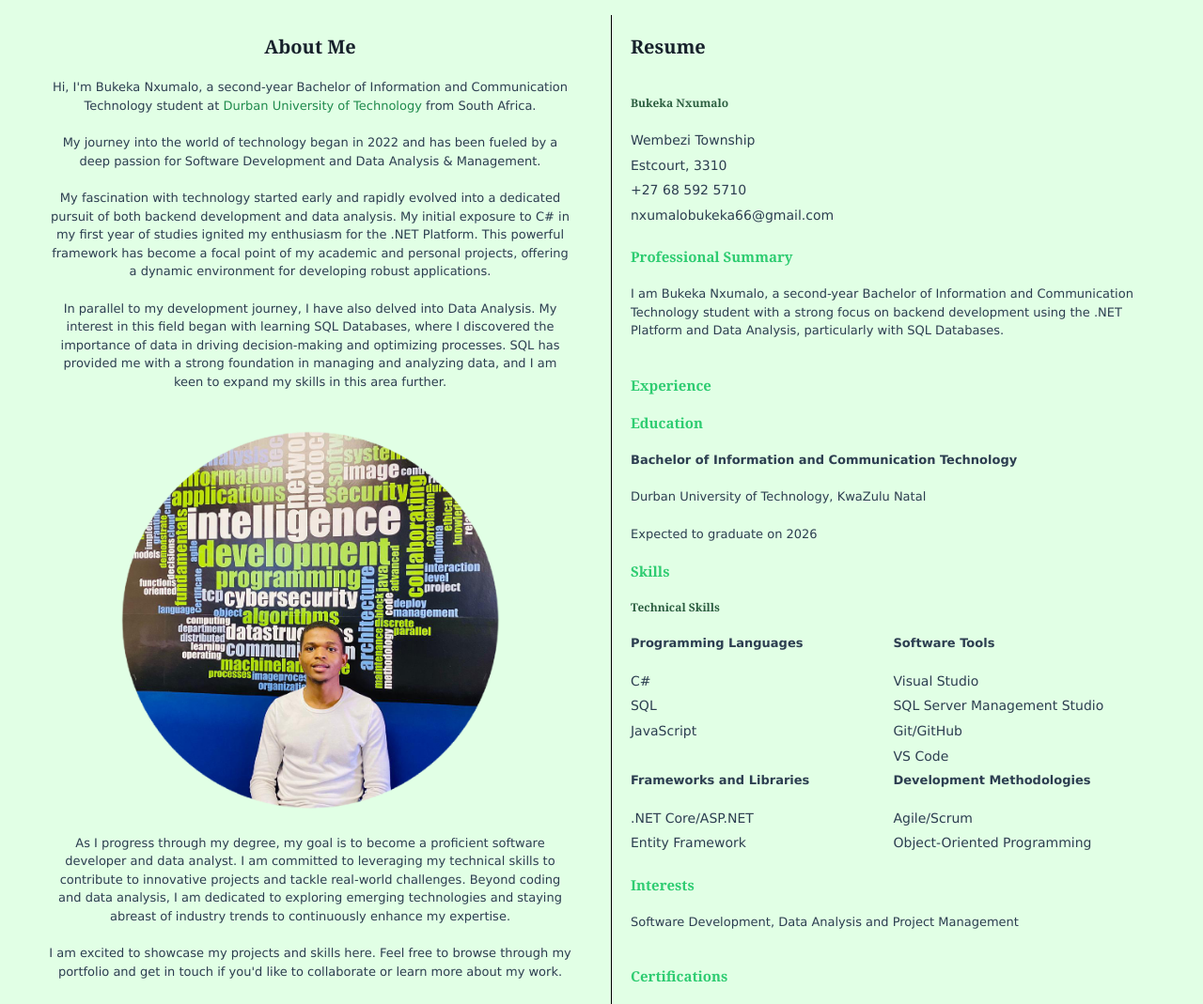
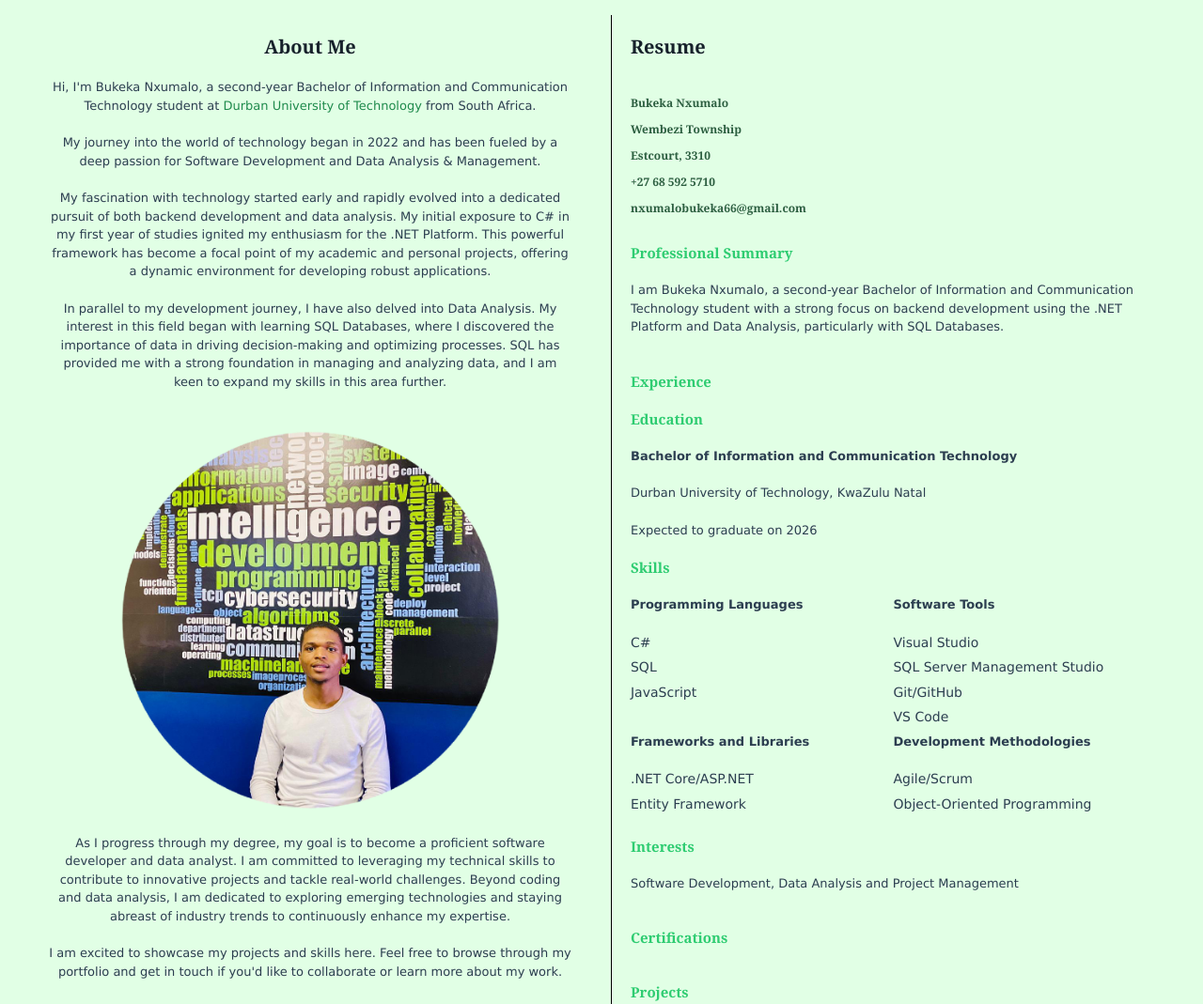
Before and after one commit to Indodanazwide/Indodanazwide.github.io, a plain HTML site: page index.html in a window 1280 px wide. Shown: the part 880-1949 px from the top of the page at 94% size. Drawn offline with Linux system fonts and the light colour scheme.

Commit message:
Form and About me update

```diff
--- a/index.html
+++ b/index.html
@@ -104,10 +104,10 @@
 
                 <ul class="resume-contact-details">
                     <li><h4>Bukeka Nxumalo</h4></li>
-                    <li>Wembezi Township</li>
-                    <li>Estcourt, 3310</li>
-                    <li>+27 68 592 5710</li>
-                    <li>nxumalobukeka66@gmail.com</li>
+                    <li><h4>Wembezi Township</h4></li>
+                    <li><h4>Estcourt, 3310</h4></li>
+                    <li><h4>+27 68 592 5710</li>
+                    <li><h4>nxumalobukeka66@gmail.com</h4></li>
                 </ul>
 
                 <br>
@@ -127,7 +127,6 @@
                 <p>Expected to graduate on 2026</p>
 
                 <h3>Skills</h3>
-                <h4>Technical Skills</h4>
                 <div class="technical-skills-div">
                     <div>
                         <p><strong>Programming Languages</strong></p>
@@ -295,7 +294,7 @@
 
         <!-- Copyrights -->
         <section class="copyright">
-            <p><strong>&copy; 2024 Bukeka Nxumalo. All rights reserved.</strong></p>
+            <p>&copy; 2024 Bukeka Nxumalo. All rights reserved.</p>
 
         </section>
     </footer>
--- a/styles.css
+++ b/styles.css
@@ -105,6 +105,7 @@ body {
     .nav-links a {
         text-decoration: none;
         color: black;
+        line-height: 1.5;
     }
 
     .nav-links a:hover {
@@ -265,6 +266,10 @@ body {
     .resume-download:hover {
         border: 1px solid #2ecc71;
         color: #2ecc71;
+    }
+
+    .resume-contact-details h4 {
+        margin-bottom: 10px;
     }
 
     /* Aside form */
```
